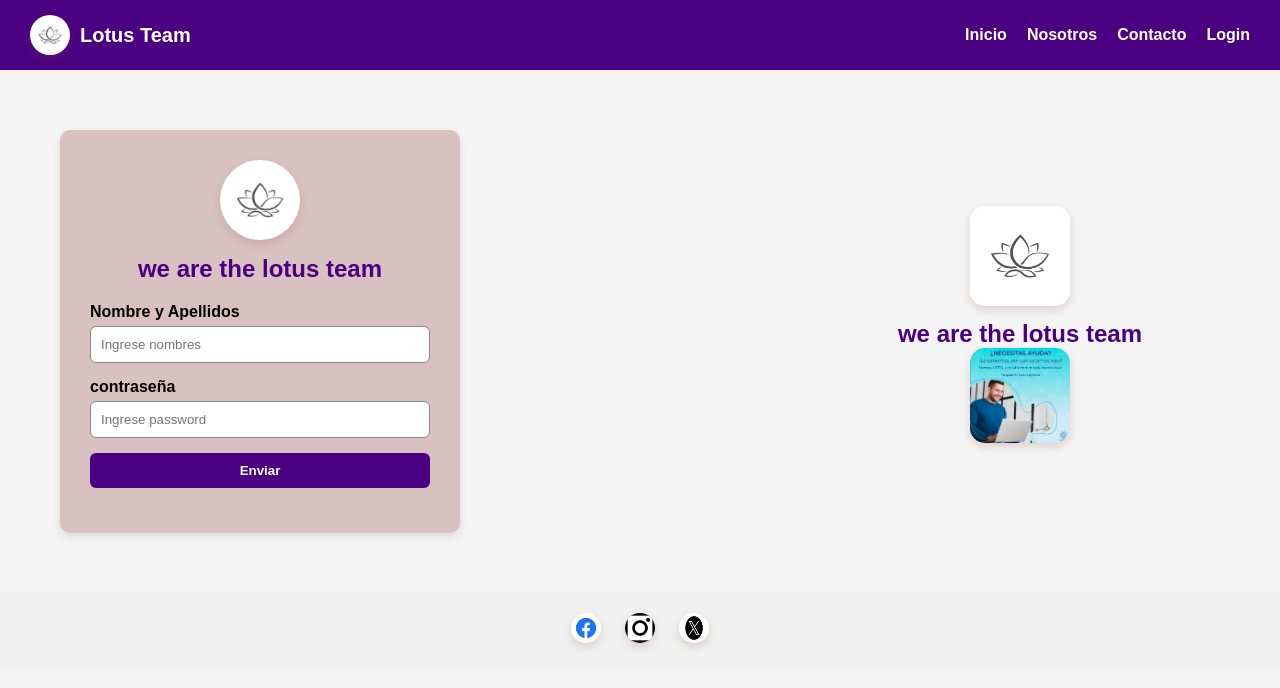
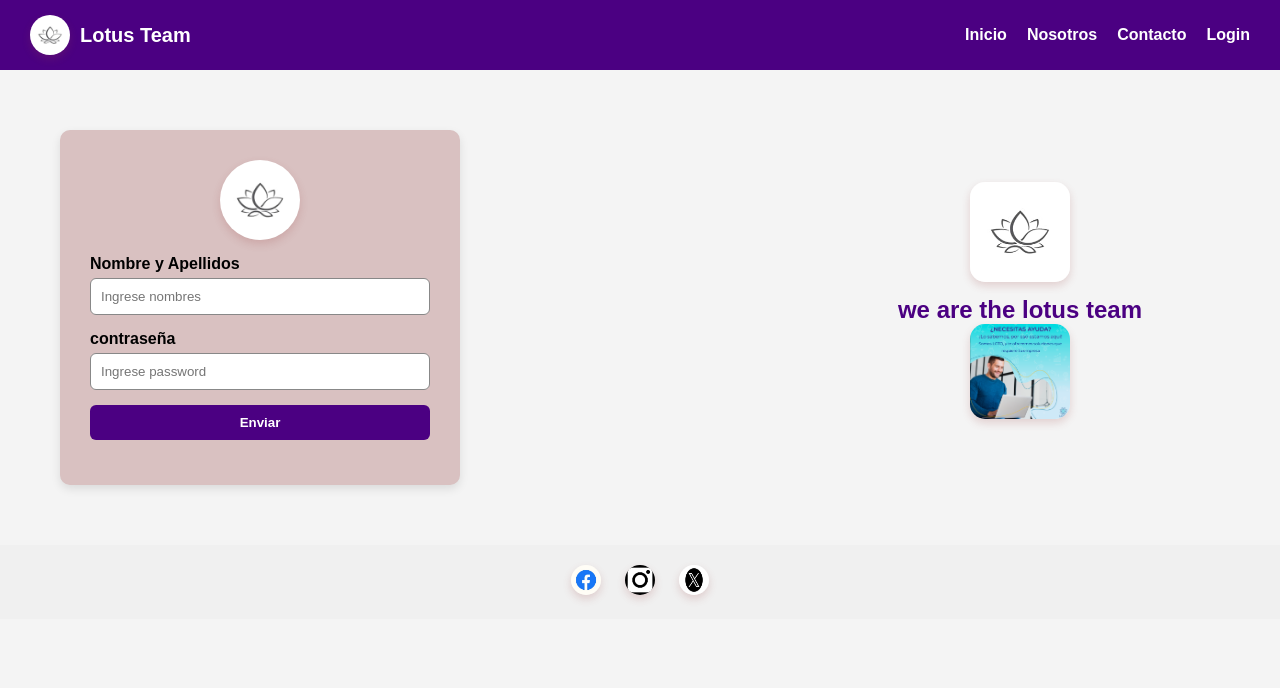
Before and after one commit to felipeuruenasena/sherman-uruena, a plain HTML site: page index.html in a window 1280 px wide. Drawn offline with Linux system fonts and the light colour scheme.

Commit message:
cuarto commit

```diff
--- a/index.html
+++ b/index.html
@@ -27,7 +27,7 @@
     <!-- Sección izquierda (formulario) -->
     <div class="form-container">
       <img src="img/logo.jpg" alt="Logo del formulario">
-      <h2>we are the lotus team</h2>
+
       <form action="agregar.php" method="get" enctype="multipart/form-data">
         <div class="form-group-custom">
           <label for="nom">Nombre y Apellidos</label>
```
